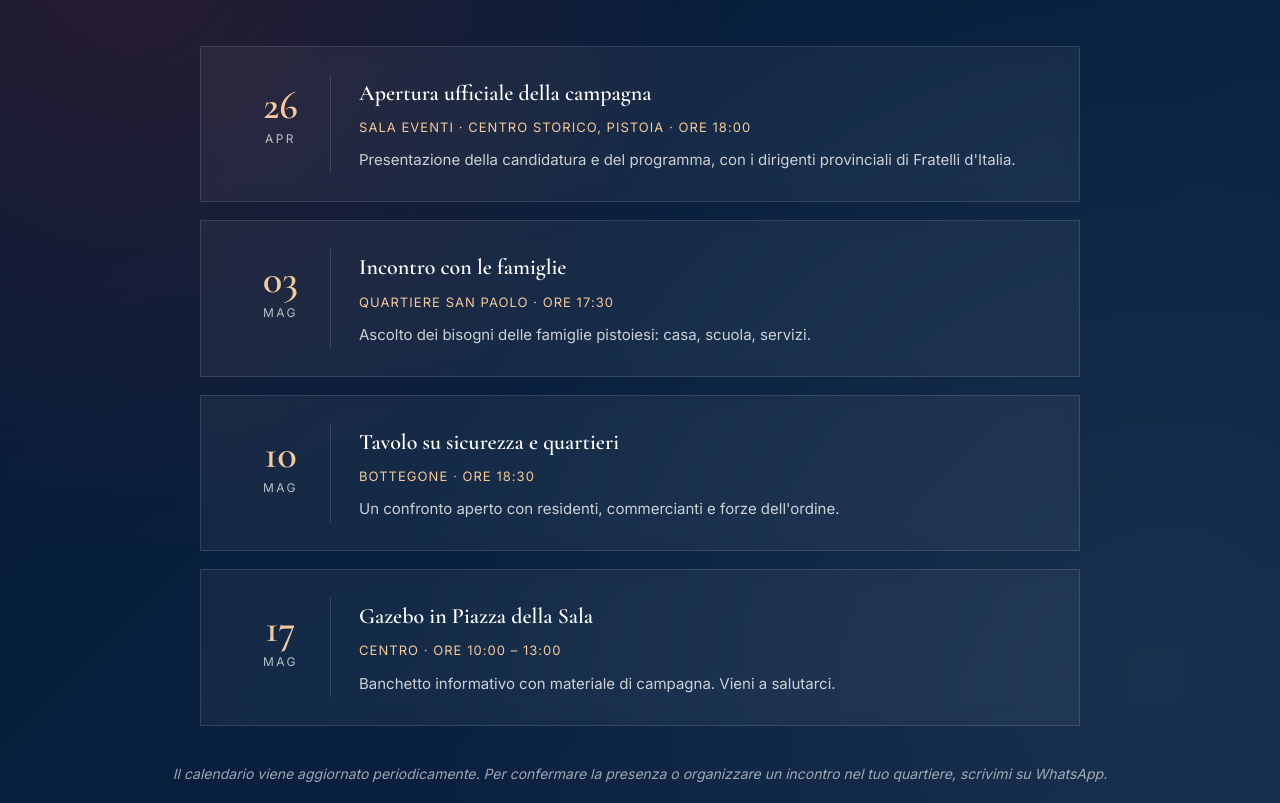
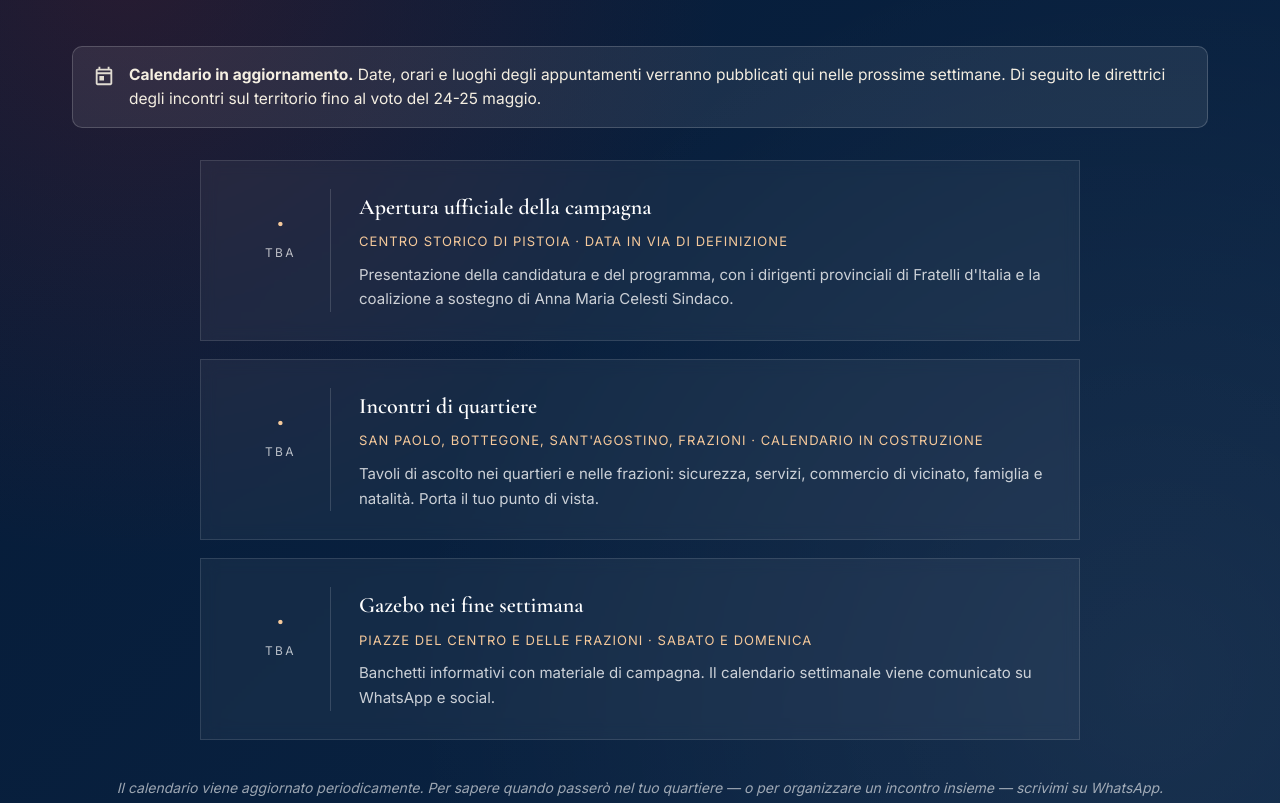
Before and after one commit to dedoitalia/sara-calosci-pistoia, a website: page index.html in a window 1280 px wide. Shown: the part 6080-6883 px from the top of the page. Drawn offline with nearby package versions, Linux system fonts and the light colour scheme.

Commit message:
fix(eventi): rimuovo date inventate, banner "Calendario in aggiornamento"
Le 4 date degli eventi erano placeholder inventati all'inizializzazione del
sito (non presi dal programma ne' da fonti ufficiali). Come concordato con
Diego:

- Aggiungo banner prominente "Calendario in aggiornamento" con icona calendario
- Riduco a 3 direttrici generiche senza date specifiche:
  1. Apertura ufficiale della campagna (data in definizione)
  2. Incontri di quartiere (calendario in costruzione)
  3. Gazebo nei fine settimana (sabato/domenica, calendario via WhatsApp)
- Event-date column mostra "· tba" invece di date inventate
- events-note aggiornata per invitare a WhatsApp per date puntuali

```diff
--- a/index.html
+++ b/index.html
@@ -502,41 +502,42 @@
       </p>
     </div>
 
+    <div role="status" aria-live="polite" style="background:rgba(255,255,255,.08);border:1px solid rgba(255,255,255,.18);border-radius:10px;padding:16px 20px;margin:0 0 32px;display:flex;gap:14px;align-items:flex-start;color:#f5efe2;">
+      <svg viewBox="0 0 24 24" width="22" height="22" aria-hidden="true" style="flex:0 0 auto;margin-top:2px;opacity:.9"><path fill="currentColor" d="M19 4h-1V2h-2v2H8V2H6v2H5c-1.1 0-2 .9-2 2v14c0 1.1.9 2 2 2h14c1.1 0 2-.9 2-2V6c0-1.1-.9-2-2-2zm0 16H5V10h14v10zm0-12H5V6h14v2zM7 12h5v5H7z"/></svg>
+      <p style="margin:0;line-height:1.55;font-size:.97rem;">
+        <strong>Calendario in aggiornamento.</strong>
+        Date, orari e luoghi degli appuntamenti verranno pubblicati qui nelle prossime settimane.
+        Di seguito le direttrici degli incontri sul territorio fino al voto del 24-25 maggio.
+      </p>
+    </div>
+
     <ul class="events-list">
       <li class="event">
-        <div class="event-date"><span class="d">26</span><span class="m">Apr</span></div>
+        <div class="event-date"><span class="d">·</span><span class="m">tba</span></div>
         <div class="event-body">
           <h3>Apertura ufficiale della campagna</h3>
-          <p class="event-meta">Sala eventi · Centro Storico, Pistoia · ore 18:00</p>
-          <p>Presentazione della candidatura e del programma, con i dirigenti provinciali di Fratelli d'Italia.</p>
+          <p class="event-meta">Centro storico di Pistoia · data in via di definizione</p>
+          <p>Presentazione della candidatura e del programma, con i dirigenti provinciali di Fratelli d'Italia e la coalizione a sostegno di Anna Maria Celesti Sindaco.</p>
         </div>
       </li>
       <li class="event">
-        <div class="event-date"><span class="d">03</span><span class="m">Mag</span></div>
+        <div class="event-date"><span class="d">·</span><span class="m">tba</span></div>
         <div class="event-body">
-          <h3>Incontro con le famiglie</h3>
-          <p class="event-meta">Quartiere San Paolo · ore 17:30</p>
-          <p>Ascolto dei bisogni delle famiglie pistoiesi: casa, scuola, servizi.</p>
+          <h3>Incontri di quartiere</h3>
+          <p class="event-meta">San Paolo, Bottegone, Sant'Agostino, frazioni · calendario in costruzione</p>
+          <p>Tavoli di ascolto nei quartieri e nelle frazioni: sicurezza, servizi, commercio di vicinato, famiglia e natalità. Porta il tuo punto di vista.</p>
         </div>
       </li>
       <li class="event">
-        <div class="event-date"><span class="d">10</span><span class="m">Mag</span></div>
+        <div class="event-date"><span class="d">·</span><span class="m">tba</span></div>
         <div class="event-body">
-          <h3>Tavolo su sicurezza e quartieri</h3>
-          <p class="event-meta">Bottegone · ore 18:30</p>
-          <p>Un confronto aperto con residenti, commercianti e forze dell'ordine.</p>
-        </div>
-      </li>
-      <li class="event">
-        <div class="event-date"><span class="d">17</span><span class="m">Mag</span></div>
-        <div class="event-body">
-          <h3>Gazebo in Piazza della Sala</h3>
-          <p class="event-meta">Centro · ore 10:00 – 13:00</p>
-          <p>Banchetto informativo con materiale di campagna. Vieni a salutarci.</p>
+          <h3>Gazebo nei fine settimana</h3>
+          <p class="event-meta">Piazze del centro e delle frazioni · sabato e domenica</p>
+          <p>Banchetti informativi con materiale di campagna. Il calendario settimanale viene comunicato su WhatsApp e social.</p>
         </div>
       </li>
     </ul>
-    <p class="events-note">Il calendario viene aggiornato periodicamente. Per confermare la presenza o organizzare un incontro nel tuo quartiere, scrivimi su WhatsApp.</p>
+    <p class="events-note">Il calendario viene aggiornato periodicamente. Per sapere quando passerò nel tuo quartiere — o per organizzare un incontro insieme — scrivimi su WhatsApp.</p>
   </div>
 </section>
 
```
